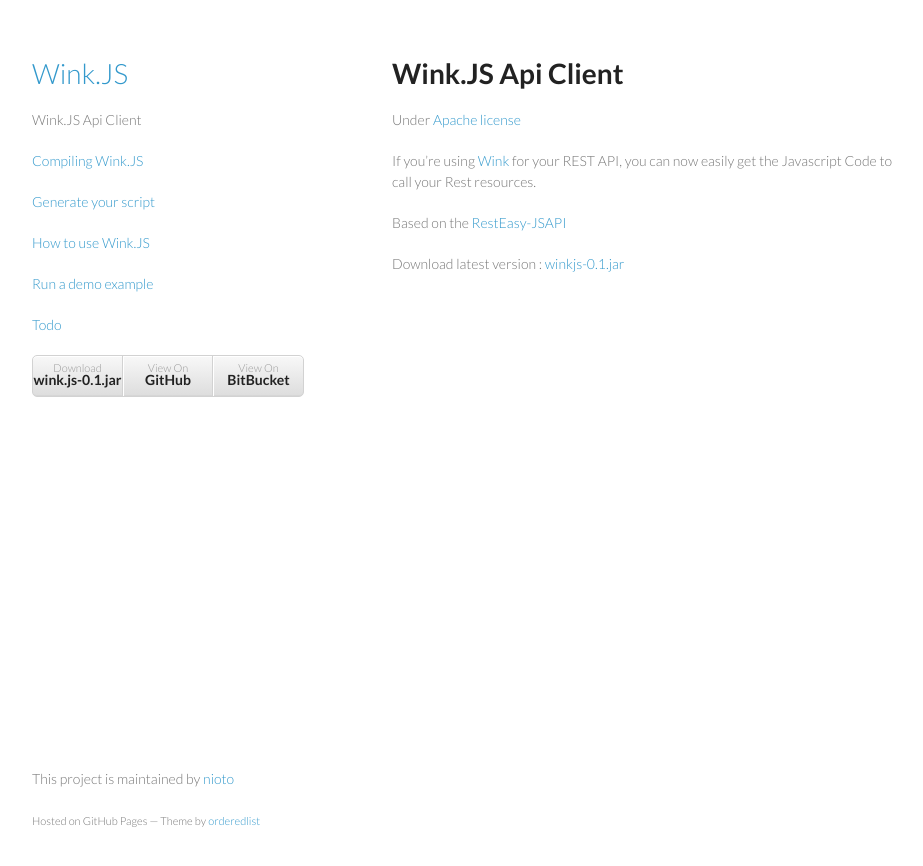
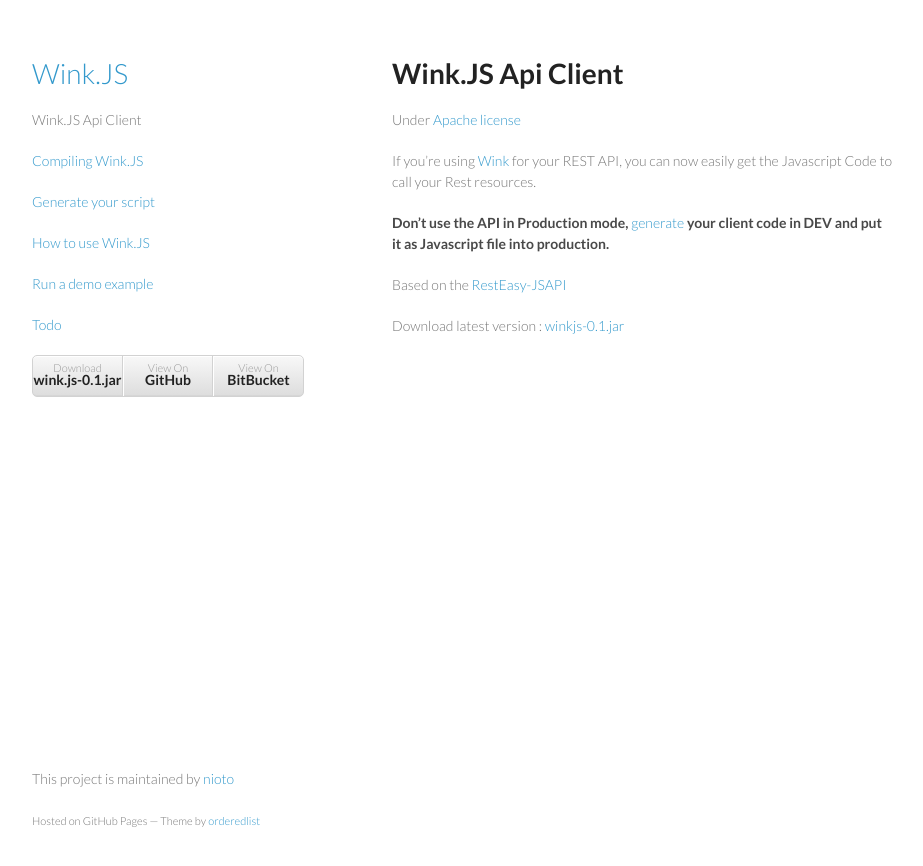
Before and after one commit to nioto/wink.js, a Jekyll site: the page built from index.md, in a window 1280 px wide. Shown: the top 866 px of the page, without its empty margins (178-1101 px from the left). Built offline with Jekyll 4.4.1, drawn with Linux system fonts in a browser that asks for light colours; Markdown is read by kramdown in place of the engine named in the settings.

Commit message:
improve doc

```diff
--- a/index.md
+++ b/index.md
@@ -9,6 +9,8 @@
 
 If you're using [Wink](http://wink.apache.org) for your REST API, you can now easily get the Javascript Code to call your Rest resources.
 
+####Don't use the API in Production mode,  <a href="./generate.html">generate</a> your client code in DEV and put it as Javascript file into production.
+
 Based on the [RestEasy-JSAPI](http://docs.jboss.org/resteasy/2.0.0.GA/userguide/html/AJAX_Client.html)
 
 Download latest version : [winkjs-0.1.jar](http://sourceforge.net/projects/winkjs/files/v0.1/)
```
